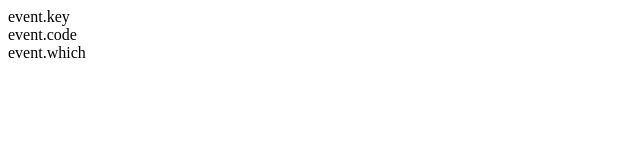
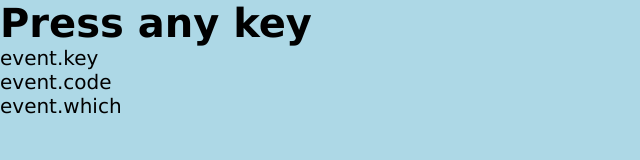
Before and after one commit to rosemarym2/Keycode-Challenge, a plain HTML site: page index.html in a window 1280 px wide. Shown: the whole page, without its empty margins (0-640 px from the left). Drawn offline with Linux system fonts and the light colour scheme.

Commit message:
changes v1.3

```diff
--- a/index.html
+++ b/index.html
@@ -8,10 +8,12 @@
     <title>Keycode Generator</title>
 </head>
 <body>
+    <h1>Press any key</h1>
     <div class = "container">
     <div class ="eventKey">event.key</div>
     <div class ="eventCode">event.code</div>
     <div class ="eventWhich">event.which</div>
 </div>
 </body>
+<script src = "app.js"></script>
 </html>
--- a/style.css
+++ b/style.css
@@ -0,0 +1,10 @@
+* {
+  padding: 0;
+  margin: 0;
+  box-sizing: border-box;
+}
+body {
+  font-family: Verdana, Geneva, Tahoma, sans-serif;
+  font-size: 20px;
+  background: lightblue;
+}
```
